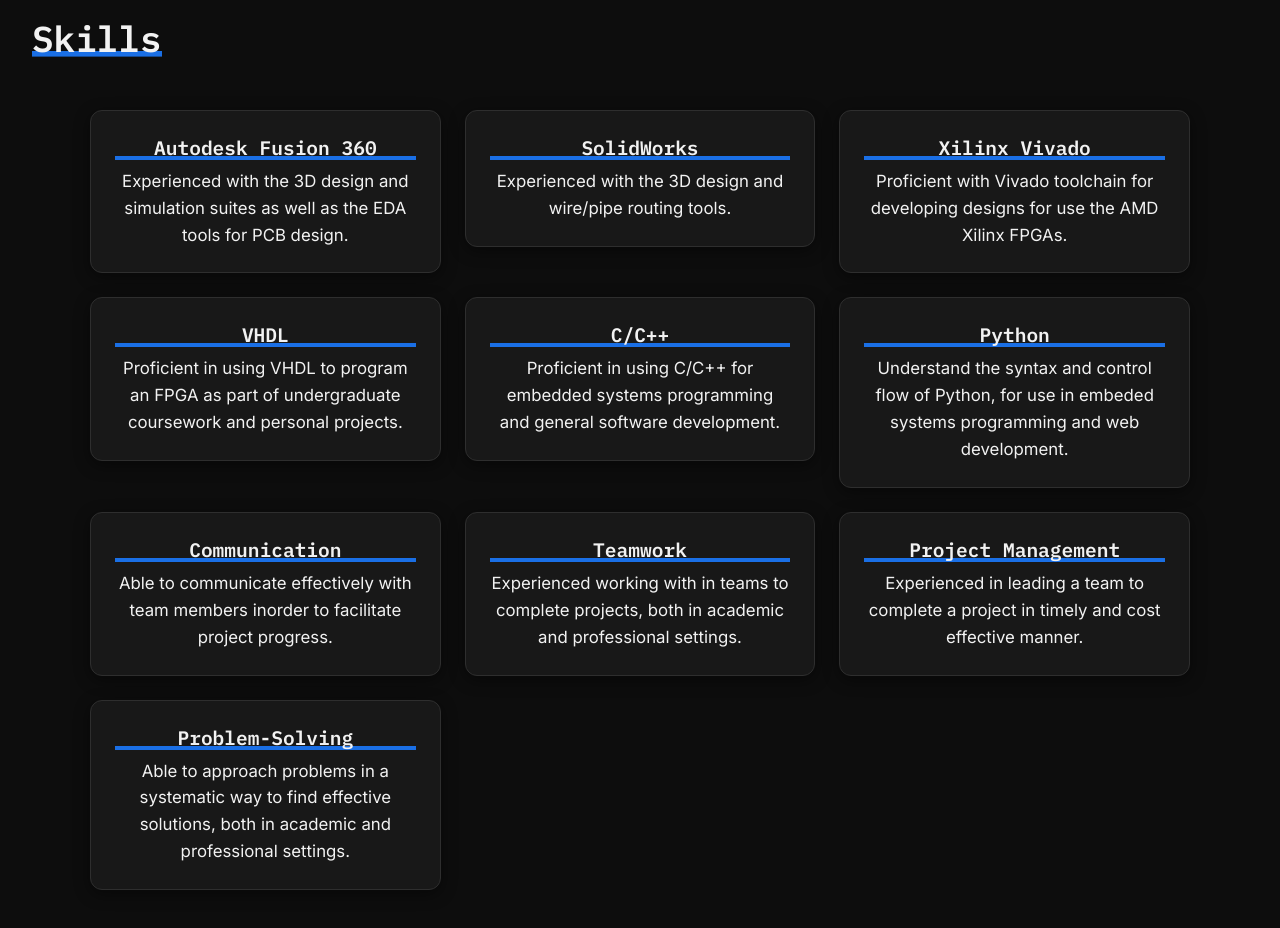
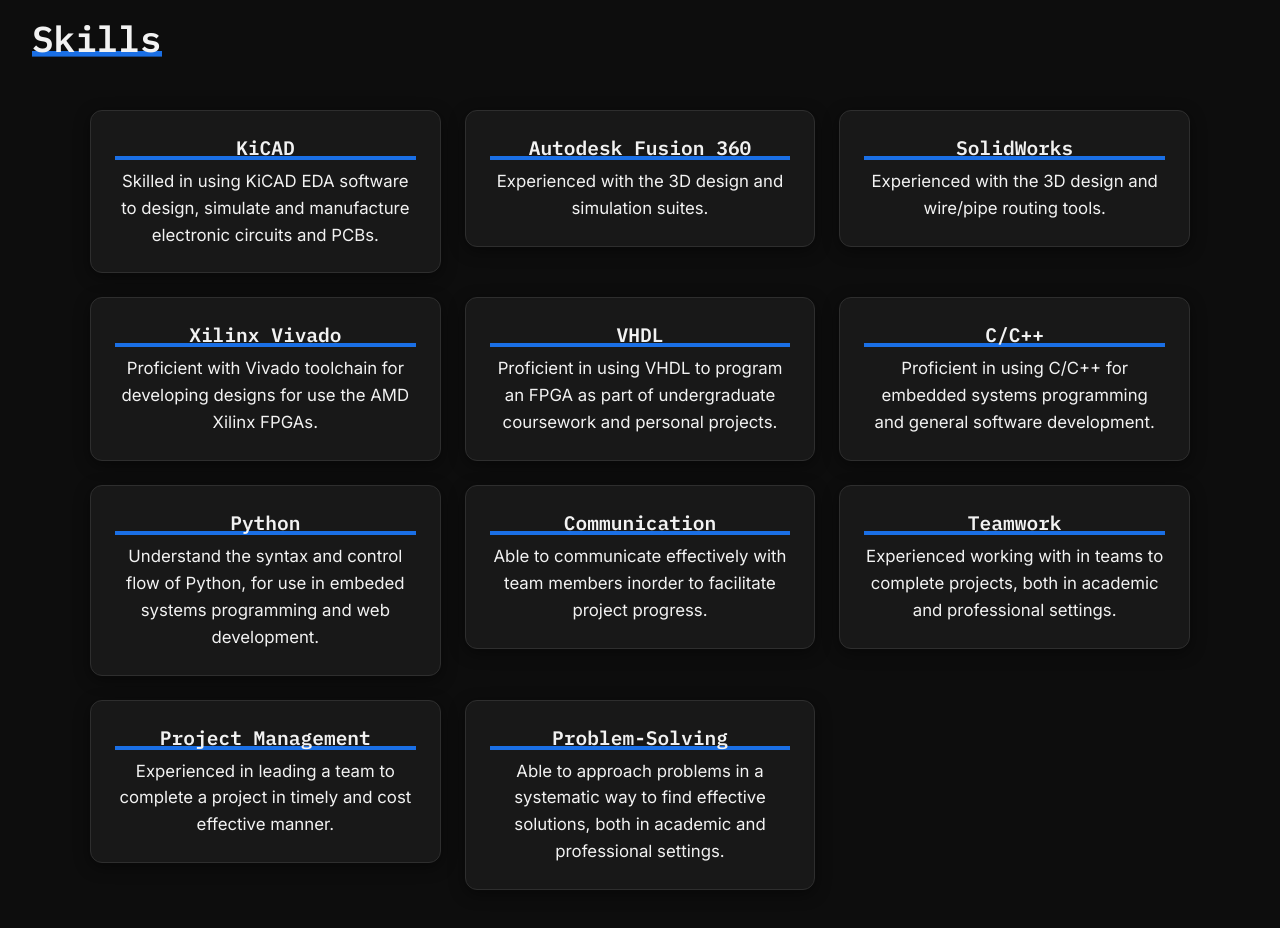
Before and after one commit to Davey5506/davey5506.github.io, a React (Vite) app in the folder portfolio/: page / in a window 1280 px wide. Shown: the part 800-1728 px from the top of the page. Built offline with nearby package versions, Linux system fonts and the light colour scheme.

Commit message:
Updated skills.

```diff
--- a/portfolio/src/sections/Details.js
+++ b/portfolio/src/sections/Details.js
@@ -7,6 +7,7 @@
 
 // Assemble Skills
 const skill_names = [
+        "KiCAD",
         "Autodesk Fusion 360",
         "SolidWorks",
         "Xilinx Vivado",
@@ -20,7 +21,8 @@
     ];
 
 const skill_details = [
-    "Experienced with the 3D design and simulation suites as well as the EDA tools for PCB design.",
+    "Skilled in using KiCAD EDA software to design, simulate and manufacture electronic circuits and PCBs.",
+    "Experienced with the 3D design and simulation suites.",
     "Experienced with the 3D design and wire/pipe routing tools.",
     "Proficient with Vivado toolchain for developing designs for use the AMD Xilinx FPGAs.",
     "Proficient in using VHDL to program an FPGA as part of undergraduate coursework and personal projects.",
```
